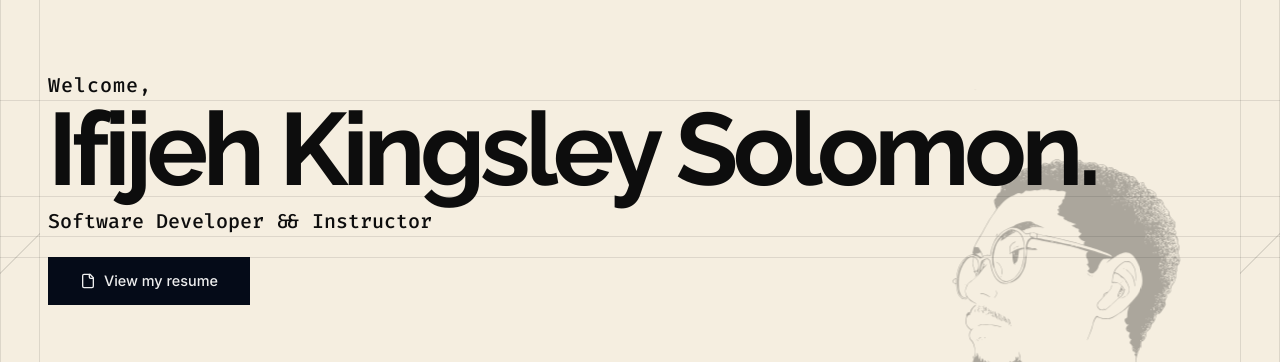
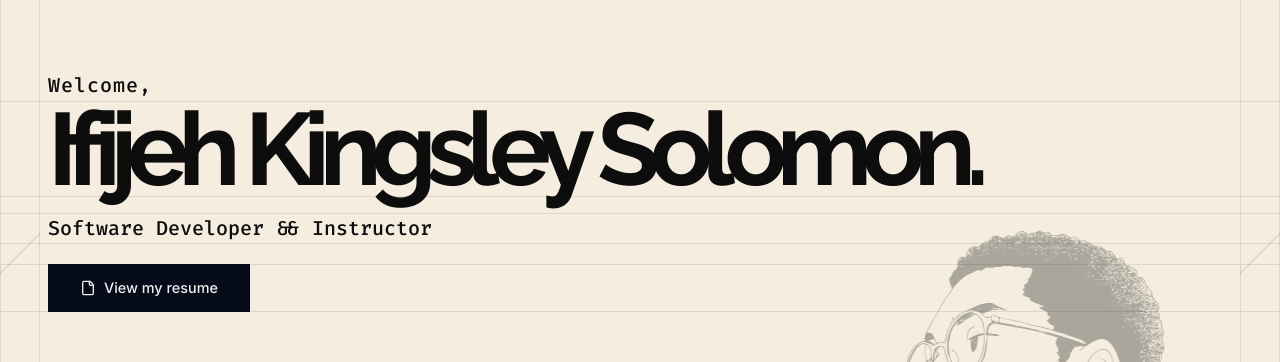
Before and after one commit to kinxlo/Me, a Next.js app: page / in a window 1280 px wide. Shown: the part 146-508 px from the top of the page. Built offline with nearby package versions, Linux system fonts and the light colour scheme; no server answers; a web font is replaced by a local one.

Commit message:
fix: lauput fix

```diff
--- a/src/app/(external-pages)/(home)/_components/project-card.tsx
+++ b/src/app/(external-pages)/(home)/_components/project-card.tsx
@@ -24,10 +24,6 @@ interface ProjectCardProperties extends React.HTMLProps<HTMLDivElement> {
 }
 
 export const ProjectCard: FC<ProjectCardProperties> = ({ project, className }) => {
-  // const _img = useIntersection({
-  //   threshold: 0.9,
-  // });
-
   if (!project) return null;
 
   return (
--- a/src/app/(external-pages)/(home)/_views/about/index.tsx
+++ b/src/app/(external-pages)/(home)/_views/about/index.tsx
@@ -2,19 +2,12 @@
 
 import { Wrapper } from "@/components/core/layout/wrapper";
 import { BlurImage } from "@/components/core/miscellaneous/blur-image";
-import { useAppContext } from "@/hooks/use-app-context";
-import { useIntersectionToggleWithState } from "@/hooks/use-observer";
 import { cn } from "@/lib/utils";
 import Image from "next/image";
 
 import { PlainCard } from "../../_components/plain-card";
 
 export const About = () => {
-  const { toggleAboutMe } = useAppContext();
-  const { ref: aboutReference, isIntersecting } = useIntersectionToggleWithState(toggleAboutMe, {
-    threshold: 0.6,
-  });
-
   return (
     <section id={`about-section`} className={`cc-3d-group`}>
       <Wrapper>
@@ -24,7 +17,7 @@ export const About = () => {
         </figure>
       </Wrapper>
       <Wrapper className={`cc-border mt-10`}>
-        <div className={cn("font-sea text-2xl/9")} ref={aboutReference}>
+        <div className={cn("font-sea text-2xl/9")}>
           <PlainCard className={`grid grid-cols-1 p-4 md:grid-cols-2 lg:mx-0`}>
             <div>
               <p className={`max-w-(--breakpoint-md) indent-10`}>
@@ -34,21 +27,21 @@ export const About = () => {
                 and Chakra UI—always with an eye toward <mark>performance</mark>, accessibility, and best practices. I
                 take pride in writing efficient, DRY code, and I enjoy turning complex logic into elegant interfaces.
               </p>
-              <p className={`max-w-(--breakpoint-md) indent-10`}>
+              {/* <p className={`max-w-(--breakpoint-md) indent-10`}>
                 I&apos;m also deeply invested in design consistency and usability, whether I&apos;m building custom form
                 components, responsive layouts, or real-time features with technologies like <mark>Pusher</mark> or{" "}
                 <mark>GSAP</mark>. While I currently thrive in software development, I&apos;m steadily moving toward a
                 future in cybersecurity. My mindset is detail-driven, curious, and systematic—qualities that fuel both
                 my engineering discipline and my interest in security.
-              </p>
-              <p className={`max-w-(--breakpoint-md) indent-10`}>
+              </p> */}
+              {/* <p className={`max-w-(--breakpoint-md) indent-10`}>
                 Outside of code, I&apos;m practical, creative, and always looking for ways to improve the developer
                 experience. Whether it&apos;s building a reusable component library, fine-tuning a custom error view, or
                 configuring a background queue for emails, I approach every challenge with focus and precision.
                 Let&apos;s build something smart, secure, and scalable.
-              </p>
+              </p> */}
             </div>
-            <div className={`cc-bg-dotted relative overflow-hidden border-none`}>
+            <div id="map-section" className={`cc-bg-dotted relative overflow-hidden border-none`}>
               <BlurImage fill className={cn(`object-cover dark:invert`)} src={"/images/map.png"} alt={"map"} />
               <Image
                 width={1000}
--- a/src/app/(external-pages)/(home)/_views/hero/index.tsx
+++ b/src/app/(external-pages)/(home)/_views/hero/index.tsx
@@ -1,36 +1,37 @@
 "use client";
 
-import { ModeToggle } from "@/components/core/layout/ThemeToggle/theme-toggle";
 import { Wrapper } from "@/components/core/layout/wrapper";
 import MainButton from "@/components/shared/button";
-import { useIntersection } from "@/hooks/use-observer";
 import { cn } from "@/lib/utils";
-import { File, Mail, X } from "lucide-react";
-import { LuGithub, LuLinkedin } from "react-icons/lu";
+import { File } from "lucide-react";
 
 export const Hero = () => {
   return (
     <>
-      <Wrapper className={`cc-3d-group`}>
+      <Wrapper>
         {/* 3D Group Container */}
-        <section className="">
-          <div className="cc-border-down flex items-end font-mono text-lg font-medium tracking-wider">
+        <section>
+          <div className="flex items-end font-mono text-lg font-medium tracking-wider">
             <span>Welcome,</span>
           </div>
 
-          {/* Name sections */}
-          <figure className="cc-border-down font-black capitalize">
-            <h1 className={cn(`text-5xl tracking-tighter text-balance sm:text-9xl/24`)}>Ifijeh Kingsley Solomon.</h1>
-          </figure>
+          <section className={`space-y-4`}>
+            {/* Name sections */}
+            <figure className="cc-border font-black capitalize">
+              <h1 className={cn(`text-5xl tracking-tighter text-balance sm:text-9xl/24 lg:tracking-[-10px]`)}>
+                Ifijeh Kingsley Solomon.
+              </h1>
+            </figure>
 
-          {/* Job title */}
-          <figure className={`cc-border-down`}>
-            <p className="flex min-h-10 items-end font-mono text-lg font-medium">Software Developer && Instructor</p>
-          </figure>
+            {/* Job title */}
+            <figure className={`cc-border`}>
+              <p className="flex items-end font-mono text-lg font-medium">Software Developer && Instructor</p>
+            </figure>
+          </section>
 
           {/* Button section - marked as flat to figurevent distortion */}
           <section className="mt-5 space-y-10">
-            <figure className="cc-border-up flex gap-8">
+            <figure className="cc-border flex gap-8">
               <MainButton className={`cc-3d-item`} isLeftIconVisible icon={<File />} variant={`accent`}>
                 View my resume
               </MainButton>
--- a/src/app/(external-pages)/(home)/_views/projects/project.tsx
+++ b/src/app/(external-pages)/(home)/_views/projects/project.tsx
@@ -1,16 +1,10 @@
 "use client";
 
 import { Wrapper } from "@/components/core/layout/wrapper";
-import { useIntersection } from "@/hooks/use-observer";
-import { cn } from "@/lib/utils";
 
 import { ProjectCard } from "../../_components/project-card";
 
 export const ProjectsClient = ({ projects }: { projects: Project[] }) => {
-  const _title1 = useIntersection({
-    threshold: 0.9,
-  });
-
   if (!projects || projects.length === 0) {
     return (
       <Wrapper>
--- a/src/app/(external-pages)/(home)/page.tsx
+++ b/src/app/(external-pages)/(home)/page.tsx
@@ -1,3 +1,5 @@
+import { Me } from "@/components/shared/me";
+
 import { About } from "./_views/about";
 import { Hero } from "./_views/hero";
 import Projects from "./_views/projects";
@@ -5,6 +7,7 @@ import Projects from "./_views/projects";
 const Page = () => {
   return (
     <>
+      <Me />
       <Hero />
       <Projects />
       <About />
--- a/src/app/layout.tsx
+++ b/src/app/layout.tsx
@@ -7,15 +7,11 @@ import "../styles/theme.css";
 import "../styles/global.css";
 
 import ThemeProvider from "@/components/core/layout/ThemeToggle/theme-provider";
-import { ModeToggle } from "@/components/core/layout/ThemeToggle/theme-toggle";
 import { Wrapper } from "@/components/core/layout/wrapper";
-import MainButton from "@/components/shared/button";
 import { Footer } from "@/components/shared/footer";
-import { Me } from "@/components/shared/me";
-import Navbar from "@/components/shared/navbar";
+import { Navbar } from "@/components/shared/navbar";
 import { Toast } from "@/components/shared/Toast";
 import { AppProvider } from "@/context/app-provider";
-import SmoothScrollProvider, { SmoothAnchorLinks } from "@/context/scroll-provider";
 
 const META_THEME_COLORS = {
   light: "#ffffff",
@@ -55,7 +51,7 @@ export default async function RootLayout({ children }: { children: React.ReactNo
       </head>
       <body
         className={cn(
-          "bg-background font-sans antialiased", // Default to Inter
+          "font-sans antialiased", // Default to Inter
           activeThemeValue ? `theme-${activeThemeValue}` : "",
           isScaled ? "theme-scaled" : "",
           fontVariables,
@@ -85,7 +81,6 @@ export default async function RootLayout({ children }: { children: React.ReactNo
 function BaseLayout({ children }: { children: React.ReactNode }) {
   return (
     <main className={`min-h-[100dvh] max-w-screen overflow-hidden`}>
-      <Me />
       <section className="grid grid-cols-[1rem_minmax(0,80rem)_1rem] justify-center md:-mx-4 md:grid-cols-[2.5rem_minmax(0,80rem)_2.5rem] lg:mx-0">
         <div className="border-x border-x-(--pattern-fg) bg-[image:repeating-linear-gradient(315deg,_var(--pattern-fg)_0,_var(--pattern-fg)_1px,_transparent_0,_transparent_50%)] bg-[size:10px_10px] bg-fixed [--pattern-fg:var(--color-black)]/10 md:block dark:[--pattern-fg:var(--color-white)]/10" />
         <Wrapper className="grid grid-cols-1 gap-[5rem] p-0 lg:gap-[10rem]">{children}</Wrapper>
--- a/src/components/shared/me/index.tsx
+++ b/src/components/shared/me/index.tsx
@@ -1,20 +1,19 @@
 "use client";
 
 import { BlurImage } from "@/components/core/miscellaneous/blur-image";
-import { useAppContext } from "@/hooks/use-app-context";
 import { useIntersection } from "@/hooks/use-observer";
 import { useWindowSize } from "@/hooks/use-window-resize";
 import { cn } from "@/lib/utils";
 import { useEffect, useRef, useState } from "react";
 
 export const Me = () => {
-  const { isOnAboutMe } = useAppContext();
   const [zoomLevel, setZoomLevel] = useState(1);
   const [isLoaded, setIsLoaded] = useState(false);
+  const [isAboutVisible, setIsAboutVisible] = useState(false);
   const imageReference = useRef<HTMLDivElement>(null);
   const aboutSectionReference = useRef<HTMLElement | null>(null);
   const { width: windowWidth, height: windowHeight } = useWindowSize();
-  const animationFrameRef = useRef<number>(null);
+  const animationFrameReference = useRef<number>(null);
 
   const { ref: intersectionReference } = useIntersection({
     threshold: [0, 0.1, 0.2, 0.3, 0.4, 0.5, 0.6, 0.7, 0.8, 0.9, 1],
@@ -26,33 +25,38 @@ export const Me = () => {
   };
 
   useEffect(() => {
-    aboutSectionReference.current = document.querySelector("#about-section");
+    aboutSectionReference.current = document.querySelector("#map-section");
 
     const handleScroll = () => {
       if (!imageReference.current || !aboutSectionReference.current) return;
 
-      // Use requestAnimationFrame for smoother performance
-      animationFrameRef.current = requestAnimationFrame(() => {
-        const imageRect = imageReference.current?.getBoundingClientRect();
-        const aboutRect = aboutSectionReference.current?.getBoundingClientRect();
+      animationFrameReference.current = requestAnimationFrame(() => {
+        const mapRect = aboutSectionReference.current?.getBoundingClientRect();
         const viewportHeight = window.innerHeight;
 
-        if (aboutRect) {
-          // Calculate distance from about section to viewport center
-          const aboutSectionCenter = aboutRect.top + aboutRect.height / 2;
+        if (mapRect) {
+          const isVisible = mapRect.top < viewportHeight && mapRect.bottom > 0;
+          setIsAboutVisible(isVisible);
+
+          // When at the very top of the page, force reset to original size
+          if (window.scrollY < 10) {
+            // Small threshold to catch top position
+            setZoomLevel(1);
+            return;
+          }
+
+          // Your original zoom calculation logic
+          const aboutSectionCenter = mapRect.top + mapRect.height / 2;
           const viewportCenter = viewportHeight / 2;
           const distanceFromCenter = Math.abs(aboutSectionCenter - viewportCenter);
+          const normalizedDistance = Math.min(1, distanceFromCenter / (viewportHeight * 0.75));
+          const baseZoom = windowWidth < 768 ? 0.6 : 0.9;
+          const targetZoom = baseZoom - 0.3 * (1 - normalizedDistance);
 
-          // Normalize distance to a 0-1 range
-          const normalizedDistance = Math.min(1, distanceFromCenter / (viewportHeight * 0.75));
-
-          // Calculate zoom level with easing function for smoother transitions
-          const baseZoom = windowWidth < 768 ? 0.6 : 0.9; // Smaller on mobile
-          const targetZoom = baseZoom - 0.3 * (1 - normalizedDistance);
-          // Apply smooth transition
-          setZoomLevel((prev) => {
-            const diff = targetZoom - prev;
-            return prev + diff * 0.1; // Adjust this value for faster/smoother transition
+          // Apply transition with a minimum limit to prevent getting too small
+          setZoomLevel((previous) => {
+            const newZoom = previous + (targetZoom - previous) * 0.1;
+            return Math.max(newZoom, baseZoom - 0.3); // Ensure it doesn't get smaller than intended
           });
         }
       });
@@ -63,11 +67,11 @@ export const Me = () => {
 
     return () => {
       window.removeEventListener("scroll", handleScroll);
-      if (animationFrameRef.current) {
-        cancelAnimationFrame(animationFrameRef.current);
+      if (animationFrameReference.current) {
+        cancelAnimationFrame(animationFrameReference.current);
       }
     };
-  }, [windowWidth, windowHeight]); // Re-run effect on window resize
+  }, [windowWidth, windowHeight]);
 
   return (
     <BlurImage
@@ -78,22 +82,16 @@ export const Me = () => {
       height={469.32}
       onLoadingComplete={() => setIsLoaded(true)}
       className={cn(
-        `fixed right-0 bottom-0 isolate object-cover object-top transition-all duration-500 ease-out`,
+        `fixed right-0 bottom-0 isolate max-h-[70%] max-w-[60%] object-cover object-top transition-all duration-500 ease-out`,
         `origin-bottom-right`,
-        // Responsive opacity changes
-        isOnAboutMe ? "opacity-20 lg:opacity-30" : "opacity-40 md:opacity-70 lg:opacity-100",
-        // Loading state
-        isLoaded ? "scale-100" : "scale-90 opacity-0",
-        // Dark mode adjustments
+        isAboutVisible ? "opacity-20 lg:opacity-30" : "opacity-40 md:opacity-70 lg:opacity-100",
+        isLoaded ? "scale-100" : "scale-90 opacity-0", // Changed to scale-100 when loaded
         "dark:opacity-80 dark:invert",
       )}
       style={{
         transform: `scale(${zoomLevel})`,
-        // Responsive sizing
-        maxWidth: windowWidth < 768 ? "70%" : "none",
-        maxHeight: windowWidth < 768 ? "60%" : "none",
       }}
-      priority // If this is an important image
+      priority
     />
   );
 };
--- a/src/components/shared/navbar/index.tsx
+++ b/src/components/shared/navbar/index.tsx
@@ -10,7 +10,7 @@ import { useEffect, useState } from "react";
 import MainButton from "../button";
 import { NavItems } from "./nav-menu-item";
 
-const Navbar = () => {
+export const Navbar = () => {
   const pathname = usePathname();
   const [isMobileMenuOpen, setIsMobileMenuOpen] = useState(false);
 
@@ -19,7 +19,7 @@ const Navbar = () => {
   }, [pathname]);
 
   return (
-    <nav className={cn(`cc-shades cc-border-down fixed top-0 z-10 w-full pr-4 backdrop-blur-sm`)} role="navbar">
+    <nav className={cn(`cc-shades cc-border-down pr-4 backdrop-blur-sm`)} role="navbar">
       <section className="flex w-full items-center justify-between">
         <div className={`flex items-center`}>
           <MainButton variant={`accent`} className={`cursor-default`}>
@@ -51,5 +51,3 @@ const Navbar = () => {
     </nav>
   );
 };
-
-export default Navbar;
--- a/src/hooks/use-window-resize.ts
+++ b/src/hooks/use-window-resize.ts
@@ -1,9 +1,11 @@
+"use client";
+
 import { useEffect, useState } from "react";
 
 export function useWindowSize() {
   const [windowSize, setWindowSize] = useState({
-    width: typeof window !== "undefined" ? window.innerWidth : 0,
-    height: typeof window !== "undefined" ? window.innerHeight : 0,
+    width: typeof window === "undefined" ? 0 : window.innerWidth,
+    height: typeof window === "undefined" ? 0 : window.innerHeight,
   });
 
   useEffect(() => {
--- a/src/styles/animations.css
+++ /dev/null
@@ -1,62 +0,0 @@
-/* styles/animations.css */
-/* @import "tailwindcss"; */
-
-/* 3D Transform Classes */
-.cc-3d-container {
-  perspective: 2000px;
-  transform-style: preserve-3d;
-}
-
-.cc-3d-item-move {
-  transform: translateZ(120px) translateX(1rem) translateY(-1rem);
-  z-index: 1;
-  text-shadow:
-    0 2px 10px rgba(0, 0, 0, 0.1),
-    0 4px 20px rgba(0, 0, 0, 0.15);
-}
-
-.cc-3d-item:hover {
-  transform: translateZ(120px) translateX(1rem) translateY(-1rem);
-  /* color: var(--color-primary); */
-  z-index: 1;
-  text-shadow:
-    0 2px 10px rgba(0, 0, 0, 0.1),
-    0 4px 20px rgba(0, 0, 0, 0.15);
-}
-/* Responsive adjustments */
-@media (min-width: 320px) {
-  .cc-3d-container {
-    perspective: 1800px;
-  }
-  .cc-3d-group {
-    transform-style: preserve-3d;
-    transform-origin: left center;
-    backface-visibility: hidden;
-    transform: rotateY(10deg) rotateX(0deg);
-    transition: transform 1.2s cubic-bezier(0.22, 1, 0.36, 1);
-  }
-}
-
-@media (min-width: 768px) {
-  .cc-3d-group {
-    transform: rotateY(20deg) rotateX(0deg);
-  }
-}
-
-/* Reduced motion */
-@motion-reduce {
-  .cc-3d-group,
-  .cc-3d-item {
-    transform: none !important;
-    transition: none !important;
-  }
-}
-
-/* Global transitions (use sparingly) */
-* {
-  transition:
-    color 0.4s ease-out,
-    background-color 0.4s ease-out,
-    opacity 0.4s ease-out,
-    transform 0.5s cubic-bezier(0.34, 1.56, 0.64, 1);
-}
--- a/src/styles/global.css
+++ b/src/styles/global.css
@@ -8,47 +8,34 @@
   --radius-md: calc(var(--radius) - 2px);
   --radius-lg: var(--radius);
   --radius-xl: calc(var(--radius) + 4px);
-
   --color-background: var(--background);
   --color-foreground: var(--foreground);
-
   --color-card: var(--card);
   --color-card-foreground: var(--card-foreground);
-
   --color-popover: var(--popover);
   --color-popover-foreground: var(--popover-foreground);
-
   --color-default: var(--default);
   --color-default-foreground: var(--default-foreground);
-
   --color-primary: var(--primary);
   --color-primary-foreground: var(--primary-foreground);
-
   --color-secondary: var(--secondary);
   --color-secondary-foreground: var(--secondary-foreground);
-
   --color-accent: var(--accent);
   --color-accent-foreground: var(--accent-foreground);
-
   --color-muted: var(--muted);
   --color-muted-foreground: var(--muted-foreground);
-
   --color-destructive: var(--destructive);
   --color-destructive-hover: var(--destructive-hover);
   --color-destructive-foreground: var(--destructive-foreground);
-
   --color-subtle: var(--subtle);
   --color-subtle-hover: var(--subtle-hover);
   --color-subtle-foreground: var(--subtle-foreground);
-
   --color-loading: var(--loading);
   --color-loading-hover: var(--loading-hover);
   --color-loading-foreground: var(--loading-foreground);
-
   --color-outline: var(--outline);
   --color-outline-hover: var(--outline-hover);
   --color-outline-foreground: var(--outline-foreground);
-
   --color-link: var(--link);
   --color-error: var(--error);
   --color-success: var(--success);
@@ -81,55 +68,31 @@
   --leading-normal: 1.5;
   --leading-relaxed: 1.625;
   --leading-loose: 2;
-
-  /* Base colors */
   --background: oklch(95% 0.02 85);
   --foreground: oklch(0.16 0 0);
-
-  /* Card */
   --card: oklch(0.99 0 0);
   --card-foreground: oklch(0.16 0 0);
-
-  /* Popover */
   --popover: oklch(0.99 0 0);
   --popover-foreground: oklch(0.16 0 0);
-
-  /* Primary */
   --primary: oklch(95% 0.02 85);
   --primary-foreground: oklch(0.99 0 0);
-
-  /* Secondary */
   --secondary: oklch(85% 0.03 85);
   --secondary-foreground: oklch(0.25 0 0);
-
-  /* Muted */
   --muted: oklch(0.96 0 0);
   --muted-foreground: oklch(0.45 0 0);
-
-  /* Accent */
   --accent: oklch(15% 0.03 260);
   --accent-foreground: oklch(0.95 0 0);
-
-  /* Destructive */
   --destructive: oklch(0.65 0.22 25);
   --destructive-foreground: oklch(0.99 0 0);
-
-  /* Border */
   --border: oklch(0.88 0 0);
   --input: oklch(0.96 0 0);
   --ring: oklch(0.55 0.1 260);
-
-  /* Radius (same as dark) */
   --radius: 0.5rem;
-
-  /* Additional states */
   --muted-hover: oklch(0.93 0 0);
   --accent-hover: oklch(0.93 0 0);
   --primary-hover: oklch(0.6 0.18 260);
   --secondary-hover: oklch(0.93 0 0);
   --destructive-hover: oklch(0.7 0.22 25);
-
-  /* Status colors */
   --success: oklch(0.6 0.18 160);
   --warning: oklch(0.65 0.18 50);
   --info: oklch(0.6 0.18 220);
@@ -273,7 +236,6 @@
     font-size: var(--text-base);
     line-height: var(--leading-normal);
     scroll-behavior: smooth !important;
-    /* color: var(--color-gray-600); */
   }
 
   h1,
@@ -285,7 +247,6 @@
     font-family: var(--font-heading);
     font-weight: 700;
     line-height: var(--leading-tight);
-    /* color: var(--heading); */
   }
 
   h1 {
@@ -385,15 +346,3 @@
   background: hsla(0, 0%, 0%, 0.06);
   border-radius: 10px;
 }
-
-/* Typography */
-h1,
-h2,
-h3,
-h4,
-h5,
-h6 {
-  font-family: var(--font-heading);
-  /* color: oklch(var(--primary)); */
-  /* color: #414141; */
-}
```
